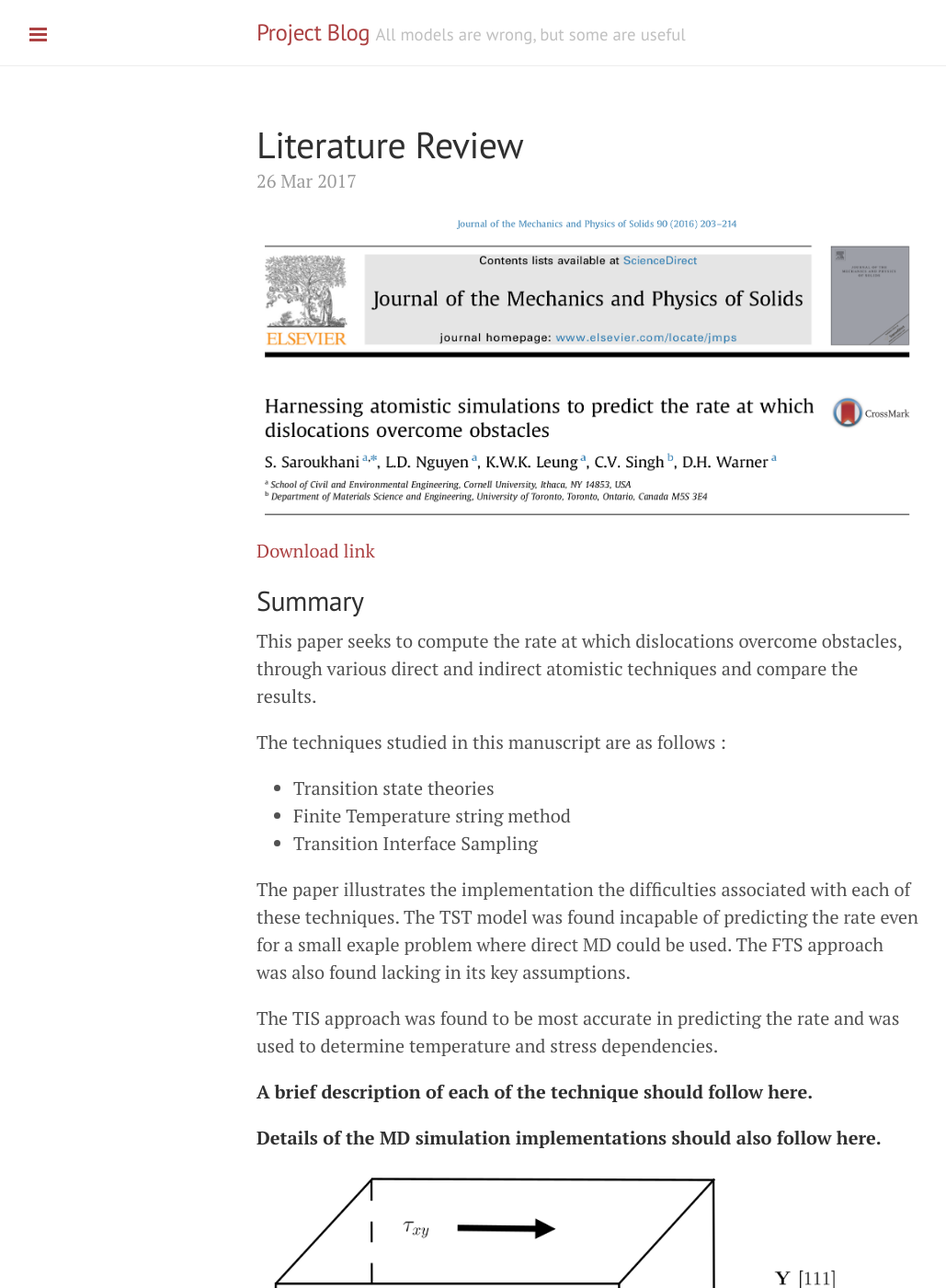
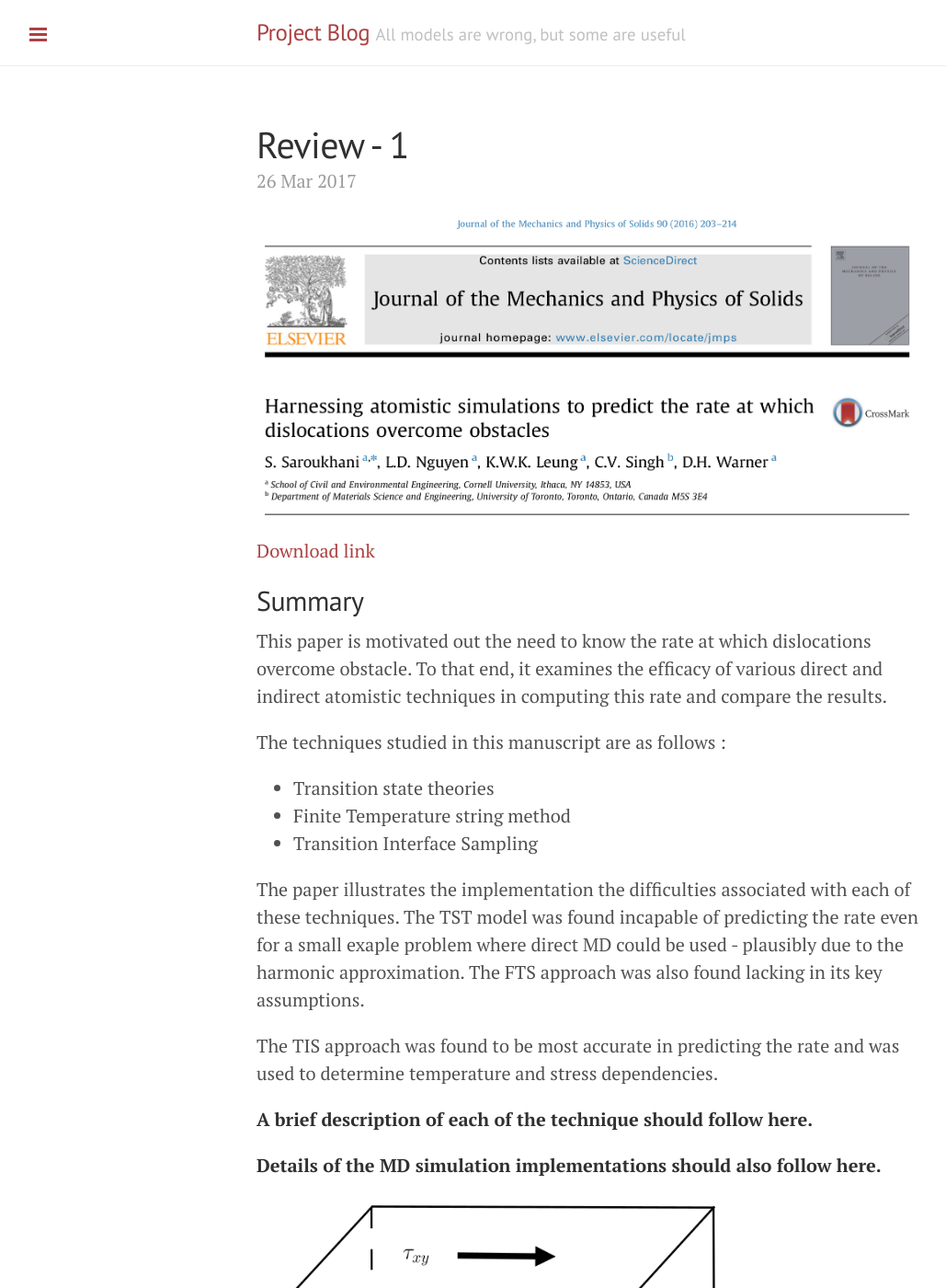
Before and after one commit to auag92/learning-atomistics, a Jekyll site: the page built from _posts/2017-03-26-lit.md, in a window 1280 px wide and 1400 px high. Shown: the whole window at 92% size, without its empty margins (1-1030 px from the left). Built offline with Jekyll 4.4.1, drawn with Linux system fonts in a browser that asks for light colours; comment, search, counter and statistics services are not loaded.

Commit message:
blog structure

```diff
--- a/_posts/2017-03-26-lit.md
+++ b/_posts/2017-03-26-lit.md
@@ -1,6 +1,6 @@
 ---
 layout: post
-title: Literature Review
+title: Review - 1
 comments: True
 published: True
 ---
@@ -11,8 +11,7 @@ published: True
 
 ## Summary
 
-This paper seeks to compute the rate at which dislocations overcome obstacles,
-through various direct and indirect atomistic techniques and compare the results.
+This paper is motivated out the need to know the rate at which dislocations overcome obstacle. To that end, it examines the efficacy of various direct and indirect atomistic techniques in computing this rate and compare the results.
 
 The techniques studied in this manuscript are as follows :
  - Transition state theories
@@ -22,7 +21,7 @@ The techniques studied in this manuscript are as follows :
 The paper illustrates the implementation the difficulties
 associated with each of these techniques. The TST model was found
 incapable of predicting the rate even for a small exaple problem where
-direct MD could be used. The FTS approach was also found lacking in its
+direct MD could be used - plausibly due to the harmonic approximation. The FTS approach was also found lacking in its
 key assumptions.
 
 The TIS approach was found to be most accurate in predicting the rate and was
```
